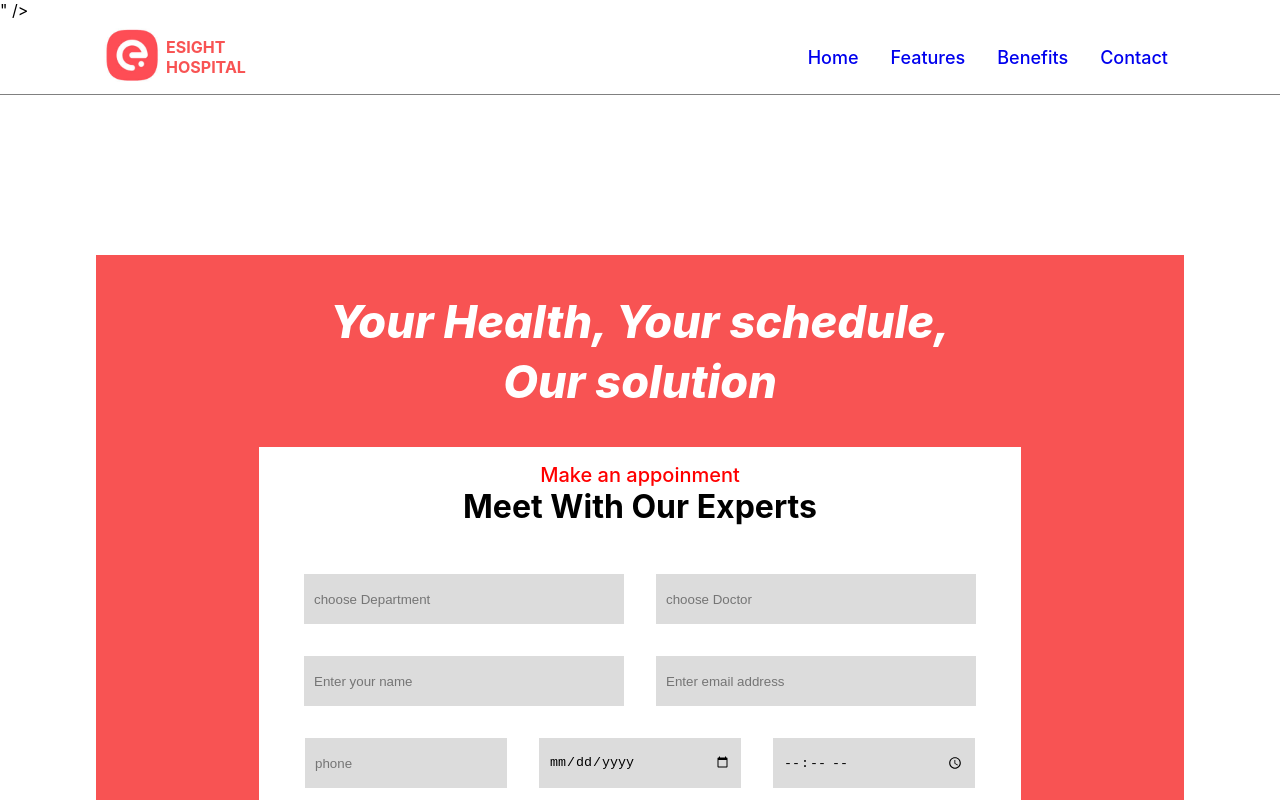
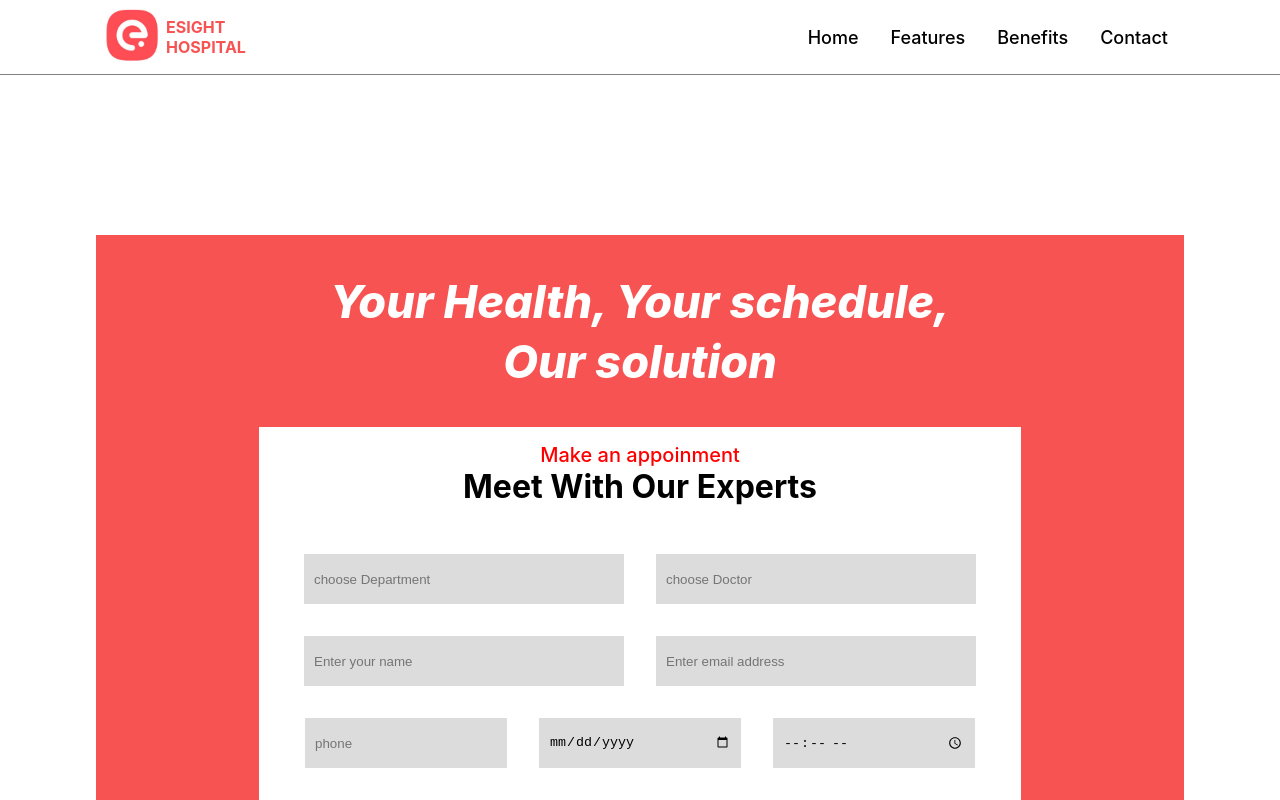
Before and after one commit to jishnunpp/hospital_management, a React (Create React App) app: page /contacts in a window 1280 px wide. Shown: the top 800 px of the page. Built offline with nearby package versions, Linux system fonts and the light colour scheme.

Commit message:
responsive updated

```diff
--- a/src/Components/Banner/banner.css
+++ b/src/Components/Banner/banner.css
@@ -115,7 +115,7 @@
 
         text-align: center;
         color: black;
-        padding: 10rem 1rem 0rem 1rem;
+        padding: 9rem 1rem 0rem 1rem;
         font-style:italic;
         font-size: 20px;
         font-weight: 500;
--- a/src/Components/Contact_form/Contact_form.js
+++ b/src/Components/Contact_form/Contact_form.js
@@ -20,7 +20,7 @@ const Contact_form = () => {
             <div className='form-small-section'>
             <input placeholder='phone' type='number' className='input-sdata'/>
             <input placeholder='date' type='date' className='input-sdata'/>
-            <input placeholder='choose Department' type='time' className='input-sdata'/>
+            <input placeholder='Time' type='time' className='input-sdata'/>
 
             </div>
             </div>
--- a/src/Components/Experience/Experence.css
+++ b/src/Components/Experience/Experence.css
@@ -88,7 +88,7 @@
     }
     .experinece-image img{
         width: 100%;
-        height: 400px;
+        height: 270px;
         padding:0;
 
     }
--- a/src/Components/Header/Header.js
+++ b/src/Components/Header/Header.js
@@ -1,70 +1,77 @@
-import React from 'react'
-import './header.css'
-import logo from '../../Assets/esight-logo.jpg'
+import React from "react";
+import "./header.css";
+import logo from "../../Assets/esight-logo.jpg";
 import { useState } from "react";
 import { RiMenu3Line, RiCloseLine } from "react-icons/ri";
-import { Link } from 'react-router-dom';
-
+import { Link } from "react-router-dom";
 
 const Header = () => {
-    const [toggleMenu, setToggleMenu] = useState(false);
+  const [toggleMenu, setToggleMenu] = useState(false);
   return (
-    <div className='header section-padding'>
-        <div  className='header-logo'>
-            <div className='logo-image'>
-            <img src={logo} alt='logo'/>
+    <div className="header section-padding">
+      <div className="header-logo">
+        <div className="logo-image">
+          <img src={logo} alt="logo" />
+        </div>
+        <div>
+          <h2>
+            ESIGHT <br />
+            HOSPITAL
+          </h2>
+        </div>
+      </div>
+      <div className="header-menu">
+        <ul>
+          <Link to={"/"} className="link">
+            <li>Home</li>
+          </Link>
+          <Link to={"features"} className="link">
+            <li>Features</li>
+          </Link>
+          <Link to={"benefit"} className="link">
+            <li>Benefits</li>
+          </Link>
 
-            </div>
-            <div>
-            <h2>ESIGHT <br/>HOSPITAL</h2>
+          <Link to={"contacts"} className="link">
 
-            </div>
-
-
-
-        </div>
-        <div  className='header-menu'>
-            <ul>
-               < Link to={'/'} className='link' > <li>Home</li></Link>
-               < Link to={'features'} className='link'><li>Features</li></Link>
-               < Link to={'benefit'} className='link'><li>Benefits</li></Link>
-
-               < Link to={'contacts'} className='link'> <li>Contact</li></Link>
-            </ul>
-
-        </div>
-        <div className='navbar-menu'>
+            <li>Contact</li>
+          </Link>
+        </ul>
+      </div>
+      <div className="navbar-menu">
         {toggleMenu ? (
           <RiCloseLine
             className="navbar_menu-icon"
-
             onClick={() => setToggleMenu(false)}
           />
         ) : (
           <RiMenu3Line
             className="navbar_menu-icon"
-
             onClick={() => setToggleMenu(true)}
           />
         )}
-        {
-            toggleMenu &&<div className='navbar-links'>
-                <ul>
-                < Link to={'/'} className='link' ><li>Home</li></Link>
-                < Link to={'features'} className='link' ><li>Features</li></Link>
-                < Link to={'benefit'} className='link'><li>Benefits</li></Link>
+        {toggleMenu && (
+          <div className="navbar-links">
+            <ul>
+              <Link to={"/"} className="link">
+                <li>Home</li>
+              </Link>
+              <Link to={"features"} className="link">
+                <li>Features</li>
+              </Link>
+              <Link to={"benefit"} className="link">
+                <li>Benefits</li>
+              </Link>
 
-                < Link to={'contacts'} className='link'><li>Contact</li></Link>
-                </ul>
+              <Link to={"contacts"} className="link">
+                <li>Contact</li>
+              </Link>
+            </ul>
+          </div>
+        )}
+      </div>
+    </div>
+  );
+};
 
-            </div>
-        }
-
-        </div>
-
-
-    </div>
-  )
-}
-
-export default Header
+export default Header;
--- a/src/Components/Header/header.css
+++ b/src/Components/Header/header.css
@@ -4,6 +4,7 @@
     align-items: center;
     position: relative;
     border-bottom: 1px solid gray;
+
 
 
 }
@@ -58,7 +59,7 @@
     background-color: white;
     right: 0;
     position: absolute;
-    z-index: 2;
+    z-index: 5;
 
 }
 .navbar-links ul{
@@ -77,4 +78,5 @@
 }
 .link{
     text-decoration: none;
+    color: black;
 }
```
Also changed, not shown: public/index.html (+2 -2 lines).
